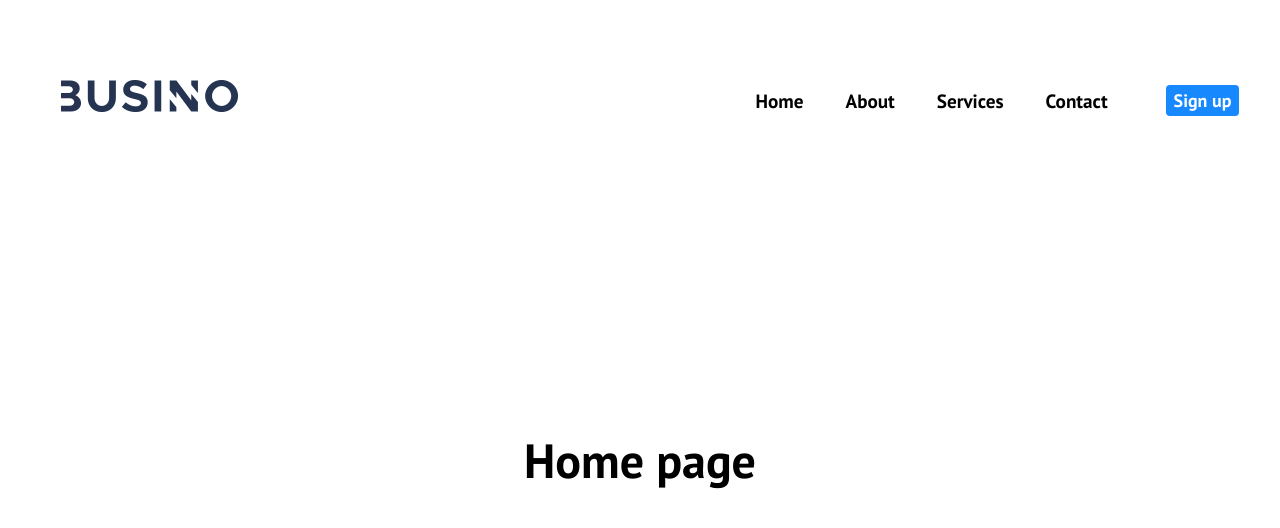
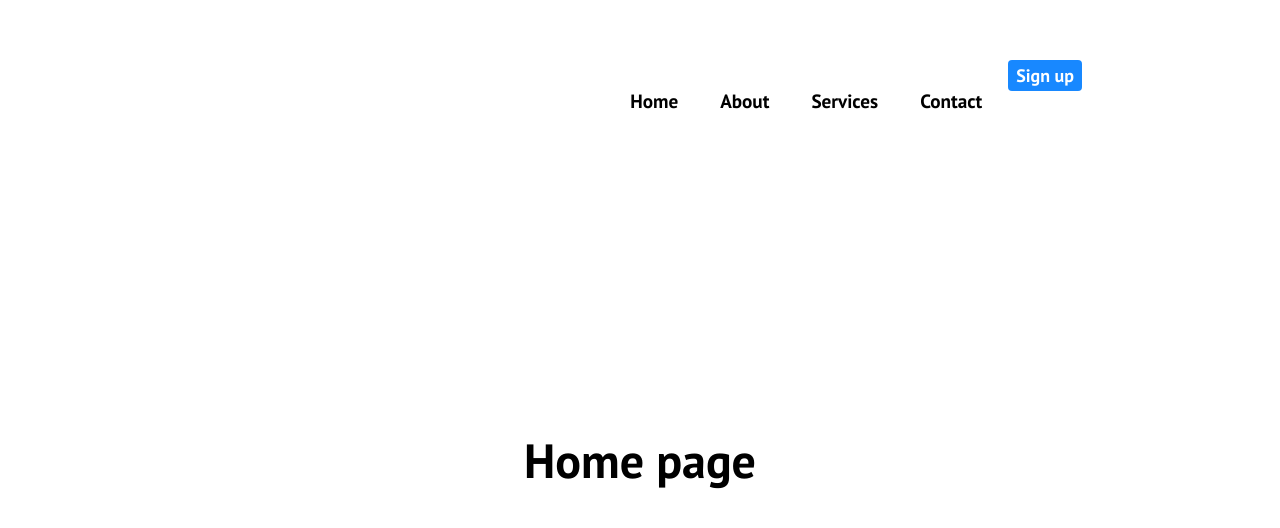
Before and after one commit to Gowshika-Venkatesan/REACT1, a React (Create React App) app in the folder busino/: page / in a window 1280 px wide. Shown: the top 528 px of the page. Built offline with nearby package versions, Linux system fonts and the light colour scheme.

Commit message:
changed
Fiixed nav

```diff
--- a/busino/src/components/Navbar.css
+++ b/busino/src/components/Navbar.css
@@ -1,4 +1,5 @@
 .navbar {
+    top:0;
     position: sticky;
     background: white;
     height: 80px;
@@ -66,14 +67,14 @@
 
 @media screen and (max-width: 960px) {
     .NavbarItems {
-        position: relative;
+        position: fixed;
     }
 
     .nav-menu {
         display: flex;
         flex-direction: column;
         width: 40%;
-        height: 60vh;
+        height: 48vh;
         position: absolute;
         top: 80px;
         left: -100%;
@@ -82,7 +83,7 @@
     }
 
     .nav-menu.active {
-        background: brown;
+        background: blanchedalmond;
         left: 0;
         opacity: 1;
         transition: all 0.5s ease;
@@ -97,6 +98,7 @@
     }
 
     .nav-links:hover {
+        background:sandybrown;
         color: white;
         border-radius: 0;
     }
--- a/busino/src/components/Navbar.js
+++ b/busino/src/components/Navbar.js
@@ -14,7 +14,7 @@ function Navbar(props) {
         <nav className="navbar">
             <Link to='/'
                   className='navbar-logo'>
-                <img src="./logo.png" alt="logo"/>
+                {/*<img src="./logo.png" alt="logo"/>*/}
             </Link>
             <div className="menu-icon" onClick={handleClick}>
                 <i className={click ? 'fa-solid fa-xmark' : 'fa-solid fa-bars' } />
@@ -40,8 +40,9 @@ function Navbar(props) {
                         Contact
                     </Link>
                 </li>
+                    <Button />
             </ul>
-            <Button />
+
         </nav>
         </>
     );
```
